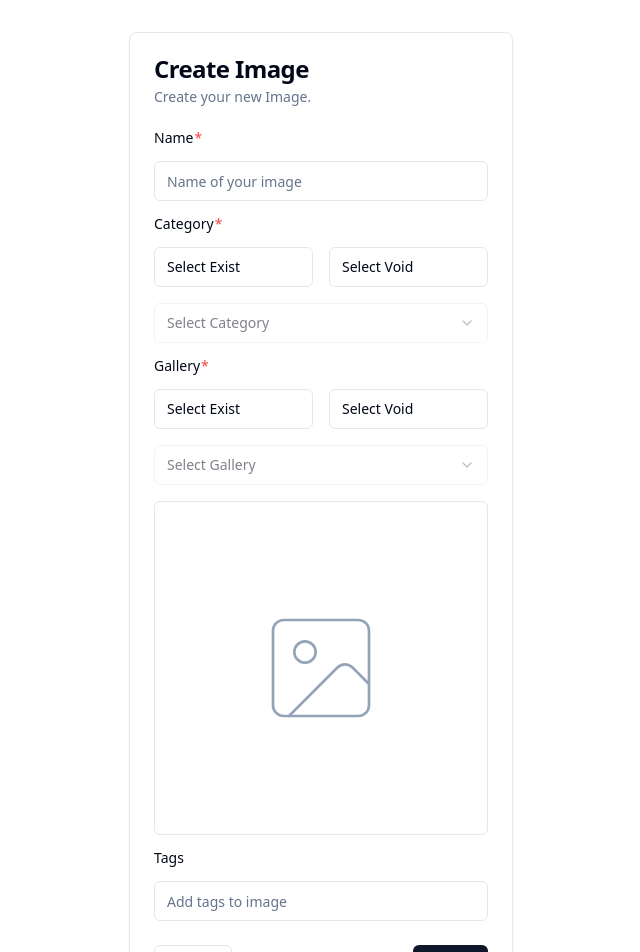
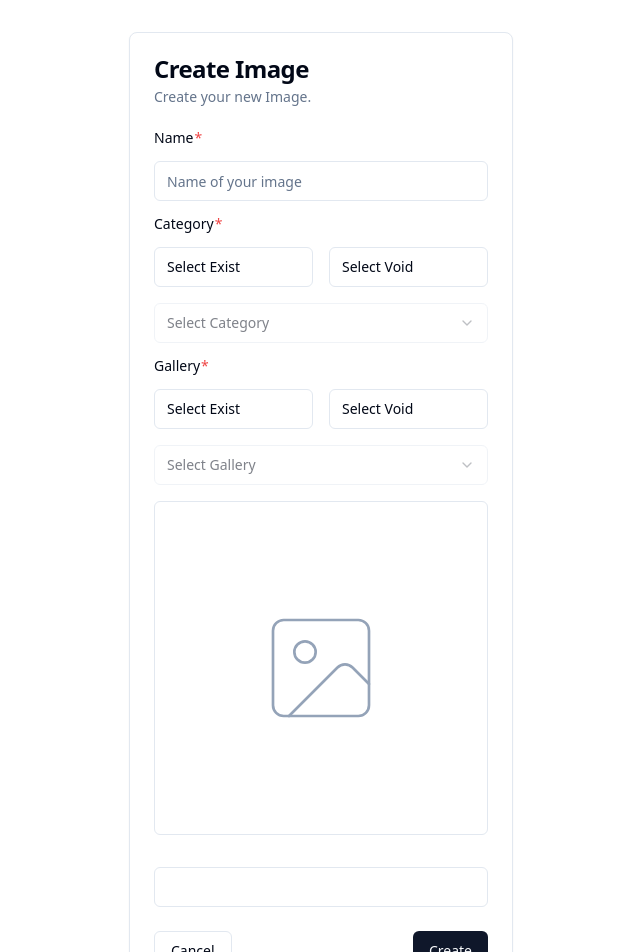
Before and after one commit to Naufal05R/nextjs-gallery, a Next.js app: page /dashboard/add in a window 1280 px wide. Shown: the top 952 px of the page, without its empty margins (319-959 px from the left). Built offline with nearby package versions, Linux system fonts and the light colour scheme.

Commit message:
feat: updating InputSeveral component

```diff
--- a/components/InputSeveral.tsx
+++ b/components/InputSeveral.tsx
@@ -3,18 +3,27 @@
 import { useState } from "react";
 import { Input } from "@/components/ui/input";
 import { Label } from "@/components/ui/label";
-import { cn } from "@/lib/utils";
+import { cn, generateId } from "@/lib/utils";
 import { X } from "lucide-react";
+import { VariantProps } from "class-variance-authority";
 
-export const InputSeveral = () => {
+interface InputSeveralProps extends VariantProps<typeof Input> {
+  title: string;
+}
+
+export const InputSeveral = ({ title, placeholder }: InputSeveralProps) => {
   const [several, setSeveral] = useState<Array<string>>([]);
   const [value, setValue] = useState("");
 
+  const uniqueId = generateId(title);
+
   return (
     <div className="flex flex-col space-y-4">
-      <Label htmlFor="tags">Tags</Label>
+      <Label htmlFor={uniqueId} className="capitalize">
+        {title}
+      </Label>
       <Input
-        id="tags"
+        id={uniqueId}
         value={value}
         onChange={(e) => {
           const { value } = e.target;
@@ -26,15 +35,13 @@ export const InputSeveral = () => {
           }
         }}
         type="text"
-        placeholder="Add tags to image"
+        placeholder={placeholder}
       />
 
       <ul
         className={cn(
           "flex flex-wrap items-center gap-1.5 rounded-md border p-1.5",
-          {
-            hidden: !several?.length,
-          },
+          { hidden: !several?.length },
         )}
       >
         {several?.map((tag) => (
```
